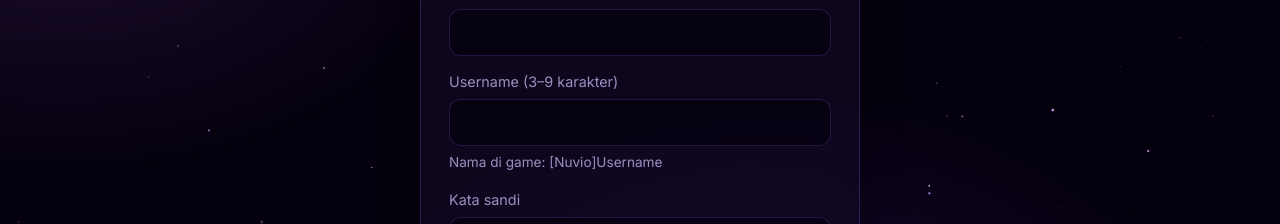
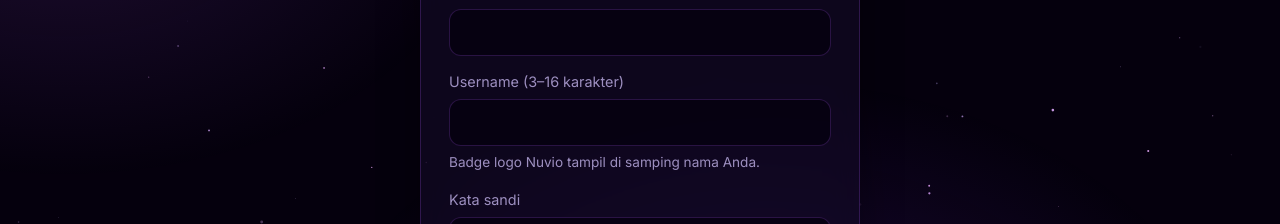
Before and after one commit to kazamaofficial-git/nuviolauncher, a Next.js app in the folder web/: page /account/register in a window 1280 px wide. Shown: the part 400-624 px from the top of the page. Built offline with nearby package versions, Linux system fonts and the light colour scheme; no server answers.

Commit message:
feat(web): adjust username character constraints in auth forms

```diff
--- a/web/src/components/account/AuthForms.tsx
+++ b/web/src/components/account/AuthForms.tsx
@@ -30,9 +30,9 @@ export function RegisterForm({ next }: { next: string }) {
       <label>Email
         <input className="input" type="email" name="email" autoComplete="email" required />
       </label>
-      <label>Username (3–9 karakter)
-        <input className="input" name="username" autoComplete="username" minLength={3} maxLength={9} pattern="[A-Za-z0-9_]{3,9}" required />
-        <span className="muted small">Nama di game: [Nuvio]Username</span>
+      <label>Username (3–16 karakter)
+        <input className="input" name="username" autoComplete="username" minLength={3} maxLength={16} pattern="[A-Za-z0-9_]{3,16}" required />
+        <span className="muted small">Badge logo Nuvio tampil di samping nama Anda.</span>
       </label>
       <label>Kata sandi
         <input className="input" type="password" name="password" autoComplete="new-password" minLength={8} maxLength={72} required />
@@ -93,8 +93,8 @@ export function CompleteGoogleForm({ next, email }: { next: string; email: strin
     <form action={action} className="stack">
       <input type="hidden" name="next" value={next} />
       <p className="muted small">Masuk sebagai {email}. Pilih username untuk akun Nuvio Anda.</p>
-      <label>Username (3–9 karakter)
-        <input className="input" name="username" minLength={3} maxLength={9} pattern="[A-Za-z0-9_]{3,9}" required />
+      <label>Username (3–16 karakter)
+        <input className="input" name="username" minLength={3} maxLength={16} pattern="[A-Za-z0-9_]{3,16}" required />
       </label>
       <Feedback state={state} />
       <button className="btn btn-block" type="submit" disabled={pending}>{pending ? 'Menyimpan…' : 'Selesai'}</button>
```
